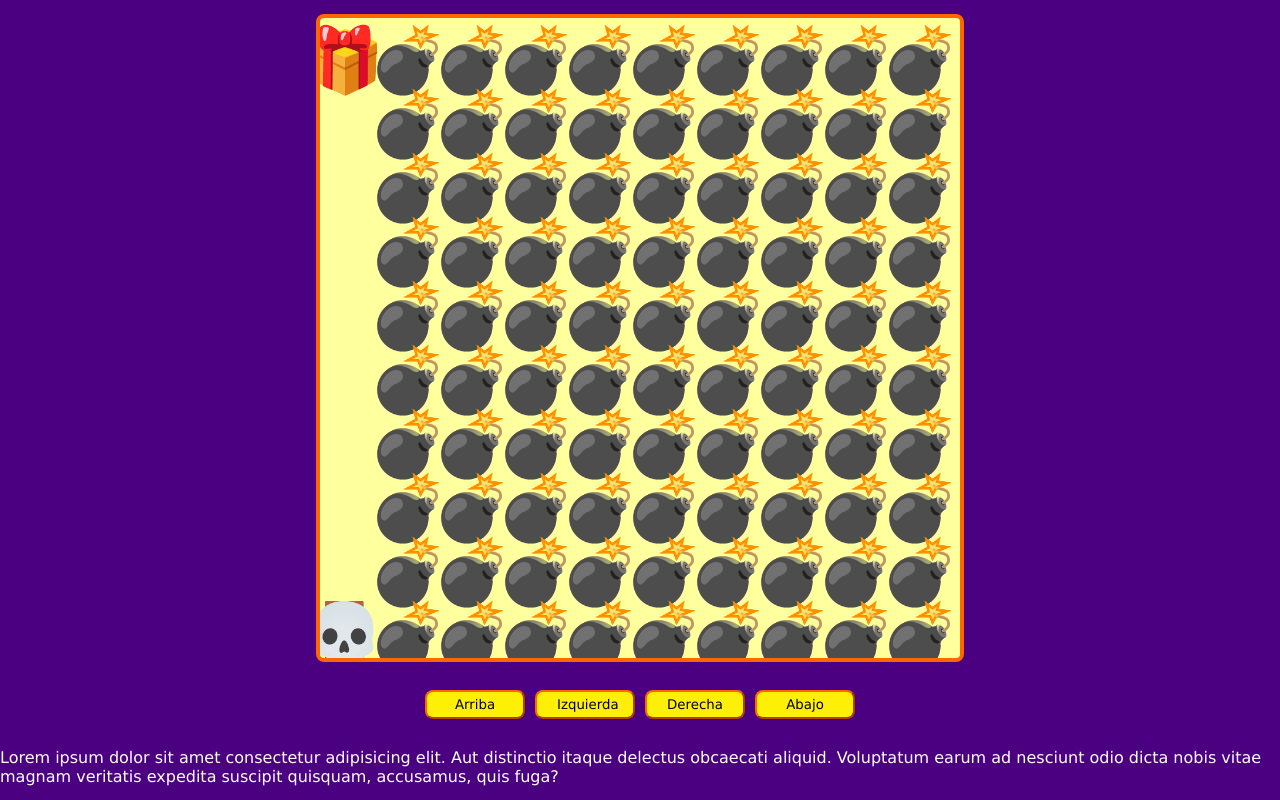
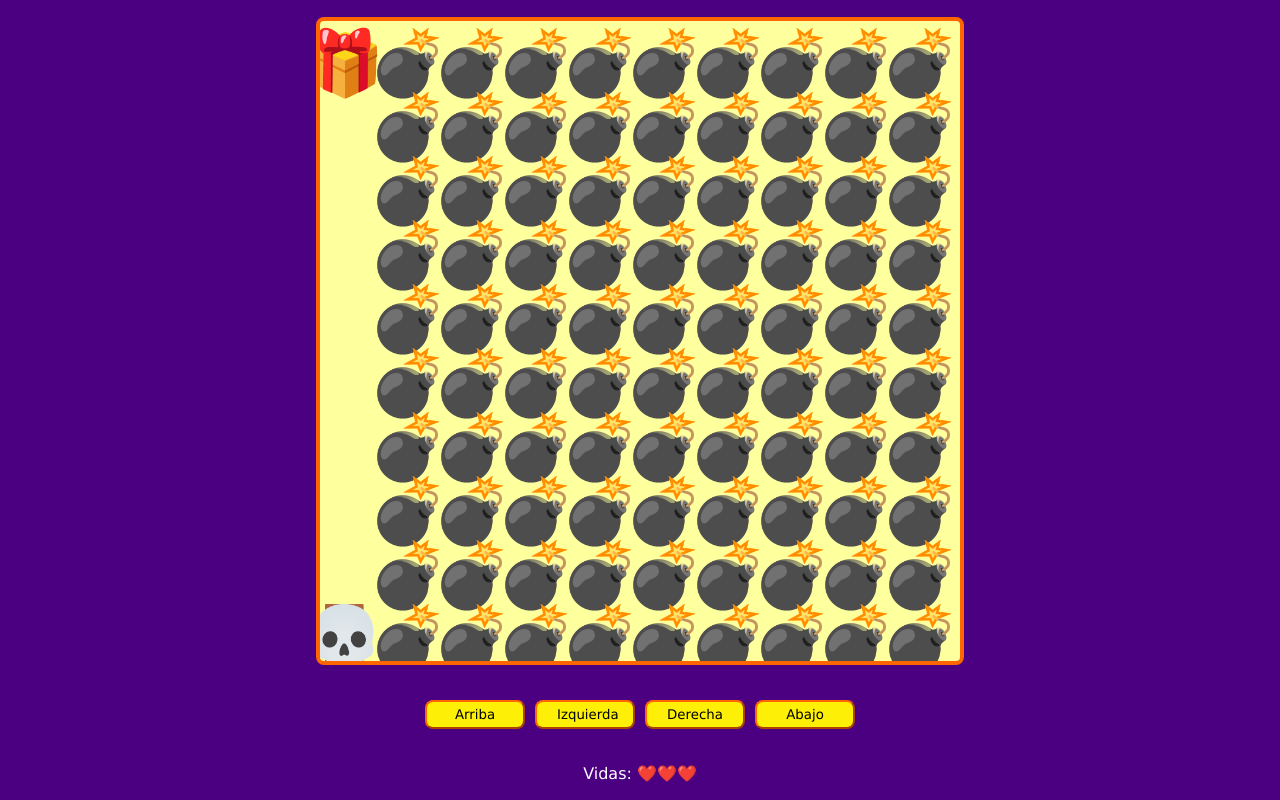
Before and after one commit to Akio1102/js-videogames, a plain HTML site: page index.html in a window 1280 px wide. Drawn offline with Linux system fonts and the light colour scheme.

Commit message:
Hearts y perdida al tocar una bomba

```diff
--- a/game.js
+++ b/game.js
@@ -4,10 +4,12 @@ const game = canvas.getContext("2d");
 const btnLeft = document.querySelector("#left");
 const btnRight = document.querySelector("#right");
 const btnDown = document.querySelector("#down");
+const spanLives = document.querySelector("#lives");
 
 let canvasSize;
 let elementsSize;
 let level = 0;
+let lives = 3;
 
 const playerPosition = {
   x: undefined,
@@ -48,6 +50,7 @@ function startGame() {
   const mapRows = map.trim().split("\n");
   const mapRowCol = mapRows.map((row) => row.trim().split(""));
 
+  showLives();
   bombPosition = [];
   game.clearRect(0, 0, canvasSize, canvasSize);
   mapRowCol.forEach((row, rowI) => {
@@ -95,7 +98,7 @@ function movedPlayer() {
   });
 
   if (bombCollision) {
-    console.log("Bombazo");
+    levelFail();
   }
   game.fillText(emojis["PLAYER"], playerPosition.x, playerPosition.y);
 }
@@ -109,6 +112,29 @@ function levelWin() {
 function gameWin() {
   console.log("The End");
 }
+
+function levelFail() {
+  console.log("Fallaste");
+  lives--;
+
+  if (lives <= 0) {
+    level = 0;
+    lives = 3;
+  }
+
+  playerPosition.x = undefined;
+  playerPosition.y = undefined;
+  startGame();
+}
+
+function showLives() {
+  const heartArray = Array(lives).fill(emojis["HEART"]);
+  console.log(heartArray);
+
+  spanLives.innerHTML = "";
+  heartArray.forEach((heart) => spanLives.append(heart));
+}
+
 window.addEventListener("keydown", moveByKeys);
 btnUp.addEventListener("click", moveUp);
 btnLeft.addEventListener("click", moveLeft);
--- a/index.html
+++ b/index.html
@@ -19,12 +19,7 @@
 
       <div class="message">
         <!-- All  -->
-        <p>
-          Lorem ipsum dolor sit amet consectetur adipisicing elit. Aut
-          distinctio itaque delectus obcaecati aliquid. Voluptatum earum ad
-          nesciunt odio dicta nobis vitae magnam veritatis expedita suscipit
-          quisquam, accusamus, quis fuga?
-        </p>
+        <p>Vidas: <span id="lives"></span></p>
       </div>
     </div>
     <script src="./maps.js"></script>
--- a/maps.js
+++ b/maps.js
@@ -7,6 +7,7 @@ const emojis = {
   BOMB_COLLISION: "🔥",
   GAME_OVER: "👎",
   WIN: "🏆",
+  HEART: "❤️",
 };
 const maps = [];
 maps.push(`
```
